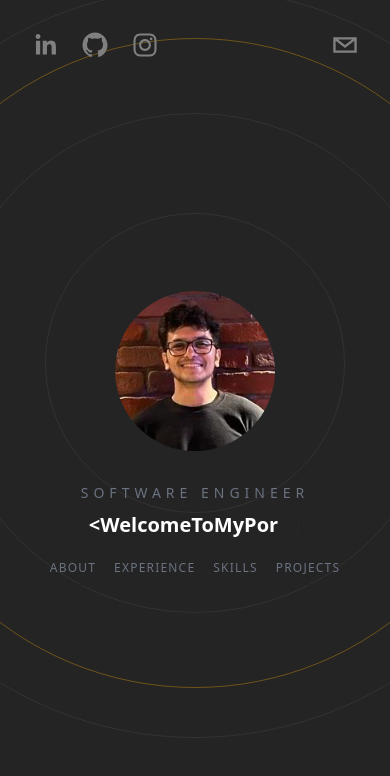
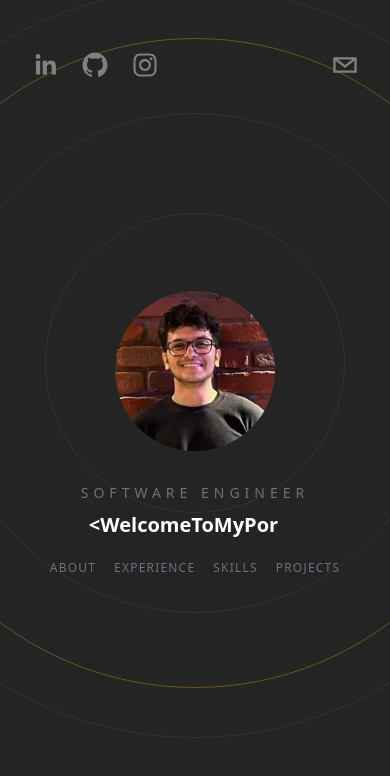
Before and after one commit to meetjshah/meet-portfolio, a Next.js app: page / in a window 390 px wide. Shown: the top 776 px of the page. Built offline with nearby package versions, Linux system fonts and the light colour scheme.

Commit message:
Contact and Header Fixes

```diff
--- a/components/ContactMe.tsx
+++ b/components/ContactMe.tsx
@@ -27,7 +27,7 @@ const ContactMe = (props: Props) => {
         </h3>
 
         <div className='flex flex-col space-y-10'>
-            <h4 className='text-2xl md:text-4xl font-semibold text-center'>
+            <h4 className='text-2xl md:text-4xl pt-[30px] md:pt-0 font-semibold text-center'>
                 {/* I have got just what you need.{" "} */}
                 <span className='decoration-[#F7AB0A]/50 underline'>Let us Talk</span>
             </h4>
@@ -54,7 +54,7 @@ const ContactMe = (props: Props) => {
             onSubmit={handleSubmit(onSubmit)}
             className='flex flex-col space-y-2 w-[300px] md:w-fit mx-auto max-w-sm md:max-w-none'
             >
-                <div className='flex space-x-2'>
+                <div className='flex flex-col md:flex-row space-y-2 md:space-y-0 md:space-x-2'>
                     <input {...register('name')} placeholder='Name' className='contactInput' type='text'/>
                     <input {...register('email')} placeholder='Email' className='contactInput' type='email'/>
                 </div>
--- a/components/Header.tsx
+++ b/components/Header.tsx
@@ -10,7 +10,7 @@ type Props = {
 // socials
 export default function Header({}: Props) {
   return (
-    <header className='sticky top-0 p-5 flex items-start justify-between max-w-7xl mx-auto z-20 xl:items-center'>
+    <header className='sticky top-5 md:top-0 p-5 flex items-start justify-between max-w-7xl mx-auto z-20 xl:items-center'>
         <motion.div
         initial={{
             x: -500,
--- a/components/Skills.tsx
+++ b/components/Skills.tsx
@@ -26,7 +26,7 @@ function Skills({}: Props) {
           Hover over a skill for current proficiency
         </h3>
 
-        <div className='grid grid-cols-3 md:grid-cols-4 gap-4 md:gap-5 pt-36 md:pt-48'>
+        <div className='grid grid-cols-3 md:grid-cols-4 gap-2 md:gap-5 pt-36 md:pt-48'>
 
           <Skill titlesrc="ExpressJS.png" proficiency='80' />
           <Skill titlesrc="Angular.png" proficiency='90'/>
```
